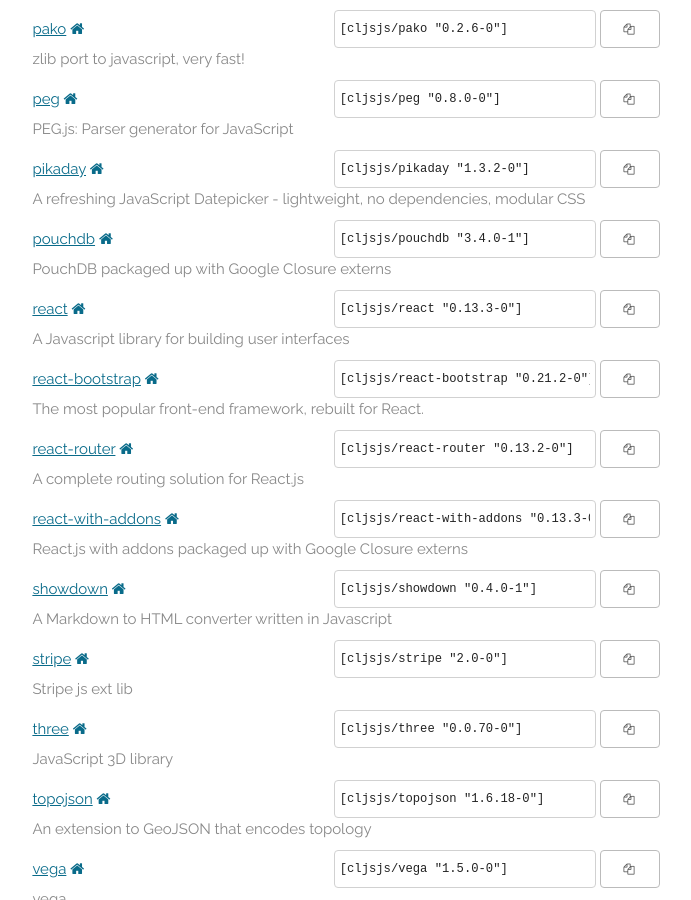
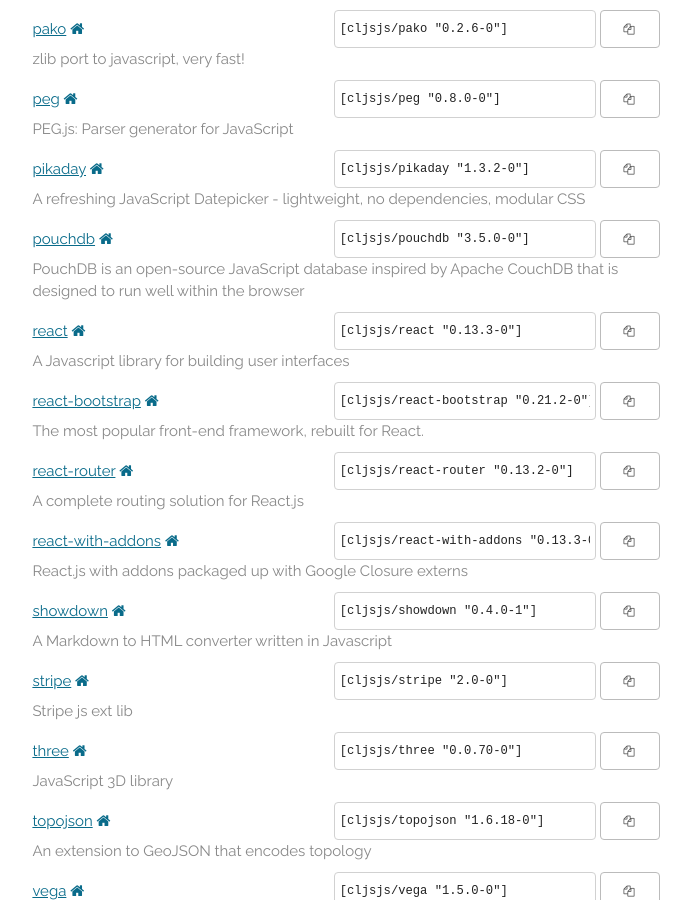
Before and after one commit to cljsjs/cljsjs.github.io, a Jekyll site: the page built from index.markdown, in a window 1280 px wide and 900 px high, scrolled down 3322 px. Shown: the whole window, without its empty margins (294-985 px from the left). Built offline with Jekyll 4.4.1, drawn with Linux system fonts in a browser that asks for light colours; nearby versions of some CDN libraries; comment, search, counter and statistics services are not loaded.

Commit message:
Automatic update

```diff
--- a/_includes/packages.html
+++ b/_includes/packages.html
@@ -320,10 +320,10 @@
     <a href="https://clojars.org/cljsjs/pouchdb">pouchdb</a>
     <a href="http://pouchdb.com/" target="new"><i class="fa fa-home"></i></a>
     <span class="clojars">
-      <input type="text" value='[cljsjs/pouchdb "3.4.0-1"]'/>
-      <button data-clipboard-text='[cljsjs/pouchdb "3.4.0-1"]'><i class="fa fa-copy"></i></button>
+      <input type="text" value='[cljsjs/pouchdb "3.5.0-0"]'/>
+      <button data-clipboard-text='[cljsjs/pouchdb "3.5.0-0"]'><i class="fa fa-copy"></i></button>
     </span>
-    <p class="description">PouchDB packaged up with Google Closure externs</p>
+    <p class="description">PouchDB is an open-source JavaScript database inspired by Apache CouchDB that is designed to run well within the browser</p>
   </li>
   <li>
     <a href="https://clojars.org/cljsjs/react">react</a>
```
